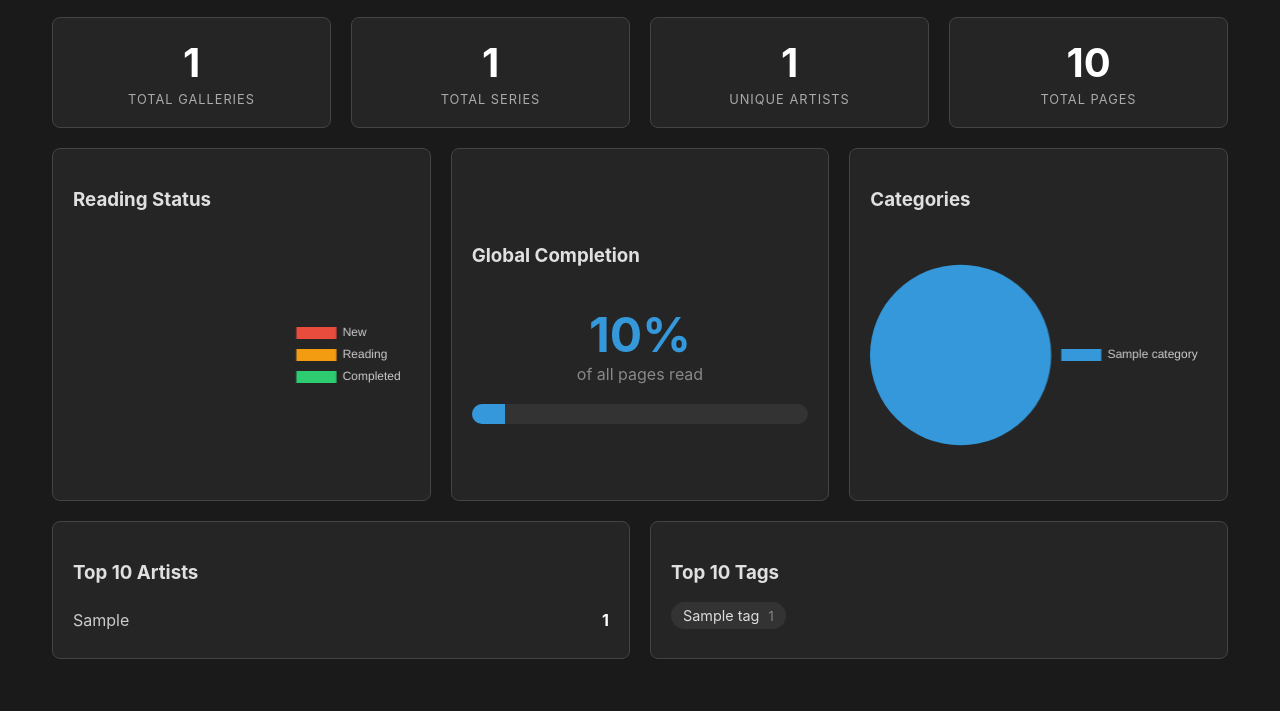
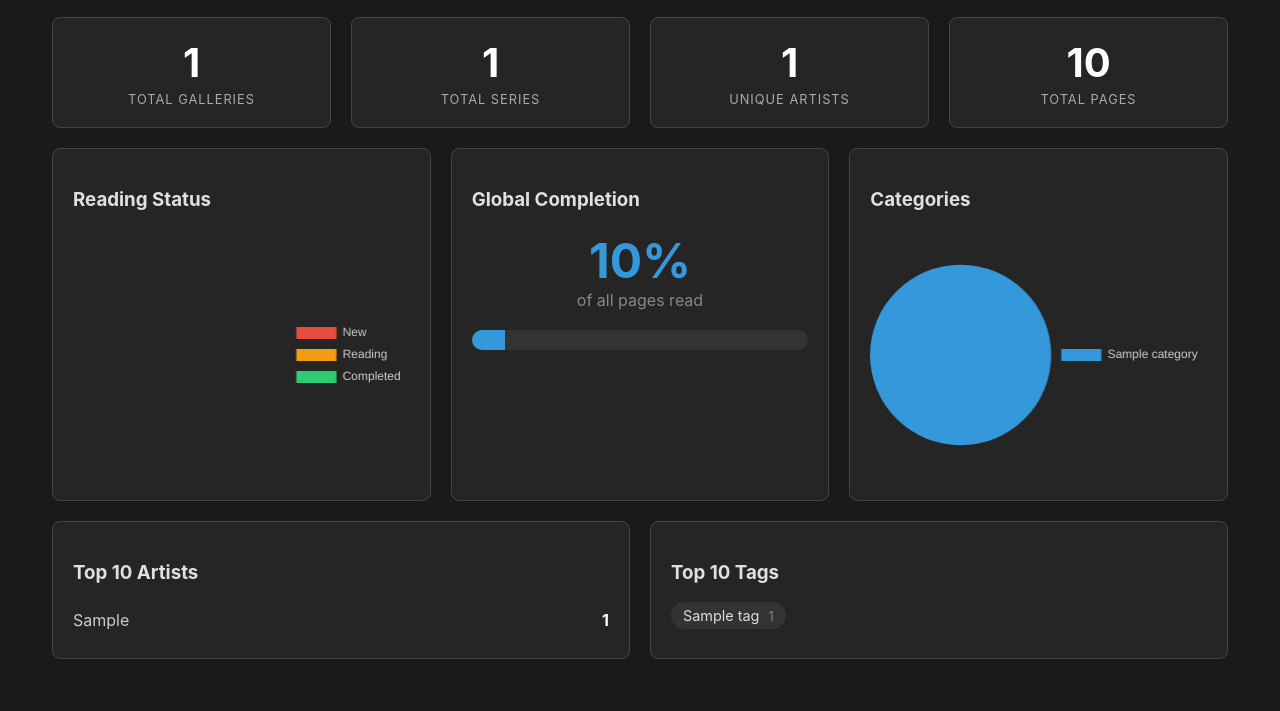
Before and after one commit to Nixis198/Manga-Server, a FastAPI app: page /stats in a window 1280 px wide. Shown: the part 169-880 px from the top of the page. Run offline with FastAPI, Linux system fonts and the light colour scheme; tables that the repository leaves empty hold one stand-in row (values such as "Sample post"); data that the repository does not hold is empty.

Commit message:
Updated the stats page.

```diff
--- a/app/templates/stats.html
+++ b/app/templates/stats.html
@@ -36,7 +36,7 @@
             </div>
         </div>
 
-        <div class="chart-card" style="display:flex; flex-direction:column; justify-content:center;">
+        <div class="chart-card">
             <h3>Global Completion</h3>
             <div style="text-align:center; margin: 20px 0;">
                 <div style="font-size: 3rem; font-weight:bold; color: var(--accent);" id="val_percent">0%</div>
```
